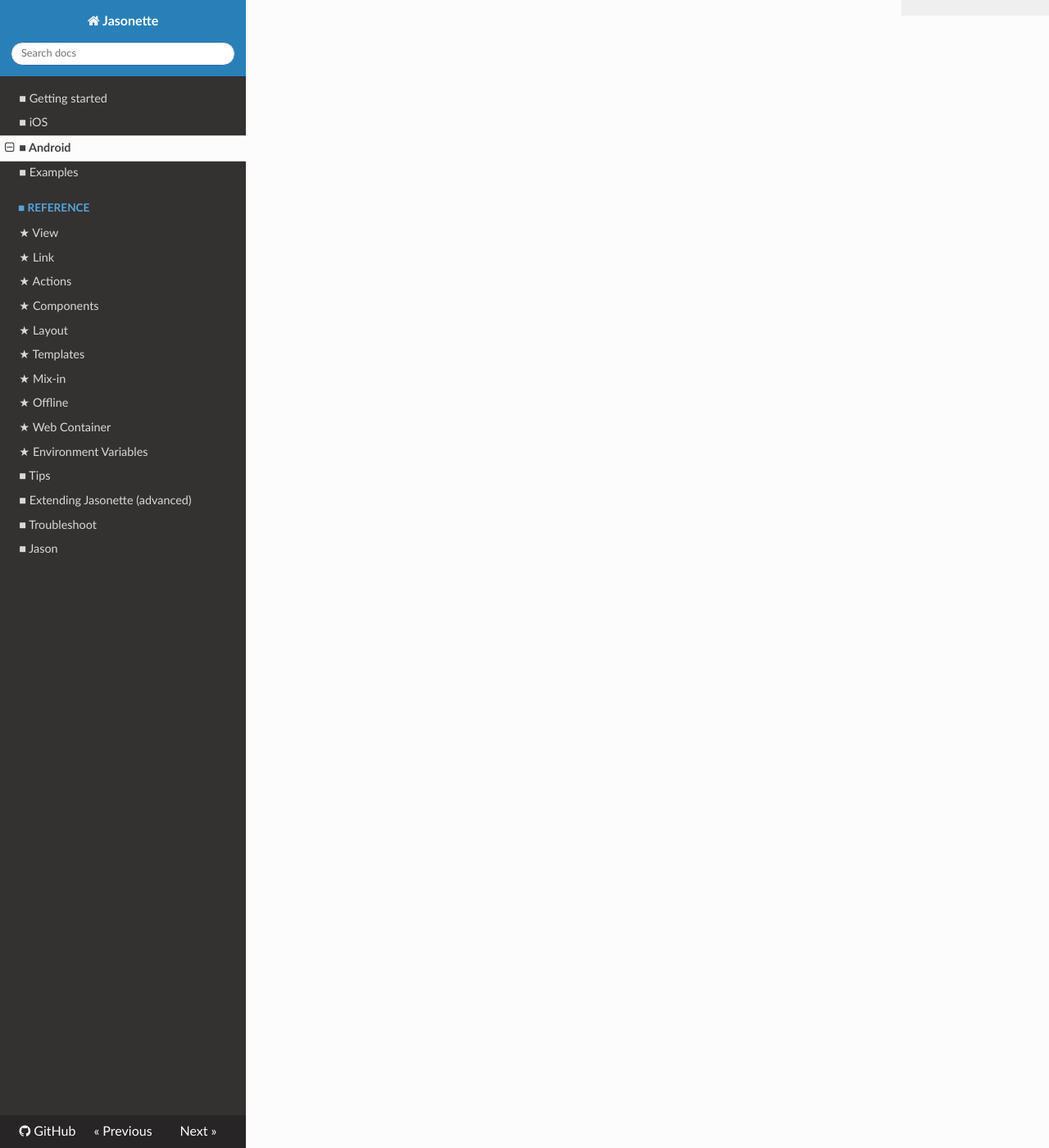
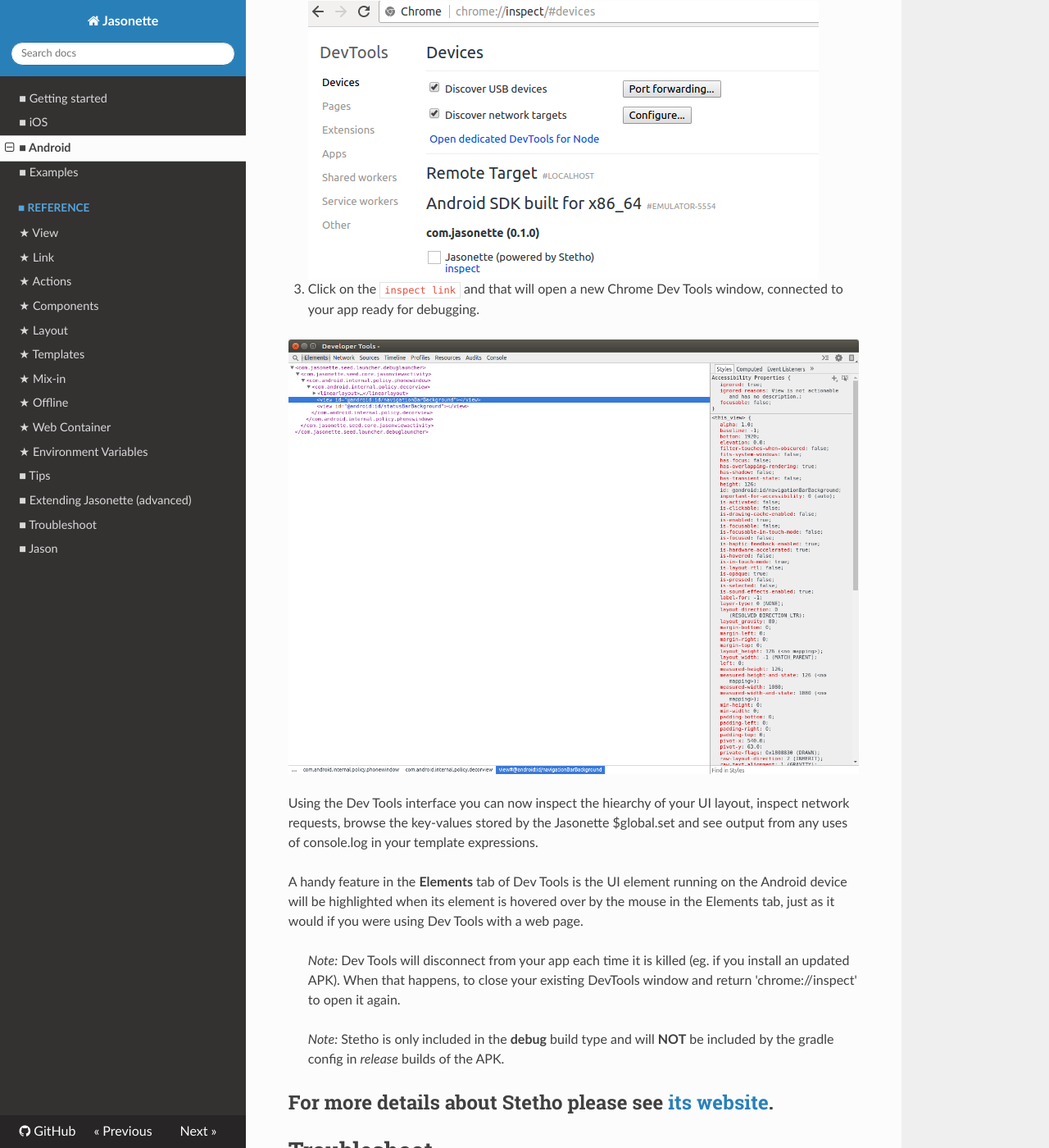
Before and after one commit to Jasonette/documentation, an MkDocs documentation site: the page built from docs/android.md, in a window 1280 px wide and 1400 px high, scrolled down 8333 px. Shown: the whole window at 82% size. Built offline with MkDocs 1.6.1, drawn with Linux system fonts in a browser that asks for light colours; nearby versions of some CDN libraries; old or Windows-style settings are respelled for this version of MkDocs; some of the changed text lies outside the part shown.

Commit message:
Initial documentation for using Stetho on Android

```diff
--- a/docs/android.md
+++ b/docs/android.md
@@ -142,6 +142,34 @@
 
 ---
 
+# Debugging
+
+## Stetho
+
+Stetho is a library from Facebook that has been integrated into Debug build types of the Jason app to allow debugging via Chrome Dev Tools.
+
+To use Stetho for debugging:
+
+1. Run the Jason app from Android Studio on either a emulator or connected Andriod device (you can also directly use the debug APK that AS creates in `app/build/outputs/apk/app-debug.apk`)
+
+2. In a Chrome web browser running on a machine on the same network as the Android device or emulator, open the url `chrome://inspect` and you should see under 'Remote Target' an entry labelled `Jasonette (powered by Stetho)`:
+![chrome devices inspector window](images/chrome-inspect.png)
+
+3. Click on the `inspect link` and that will open a new Chrome Dev Tools window, connected to your app ready for debugging.
+
+![chrome devices inspector window](images/chrome-devtools-elements.png)
+
+Using the Dev Tools interface you can now inspect the hiearchy of your UI layout, inspect network requests, browse the key-values stored by the Jasonette $global.set and see output from any uses of console.log in your template expressions.
+
+A handy feature in the **Elements** tab of Dev Tools is the UI element running on the Android device will be highlighted when its element is hovered over by the mouse in the Elements tab, just as it would if you were using Dev Tools with a web page.
+
+> *Note:* Dev Tools will disconnect from your app each time it is killed (eg. if you  install an updated APK). When that happens, to close your existing DevTools window and return  'chrome://inspect' to open it again.
+
+> *Note:* Stetho is only included in the **debug**  build type and will **NOT** be included by the gradle config in *release* builds of the APK.
+
+For more details about Stetho please see [its website](http://facebook.github.io/stetho/).
+---
+
 # Troubleshoot
 
 ## Need more help?
```
Also changed, not shown: docs/images/chrome-devtools-elements.png (added), docs/images/chrome-inspect.png (added).
